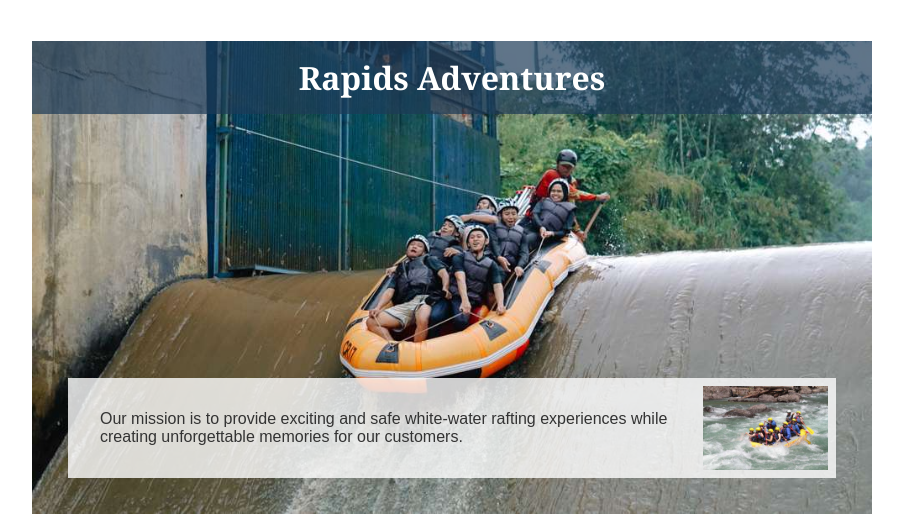
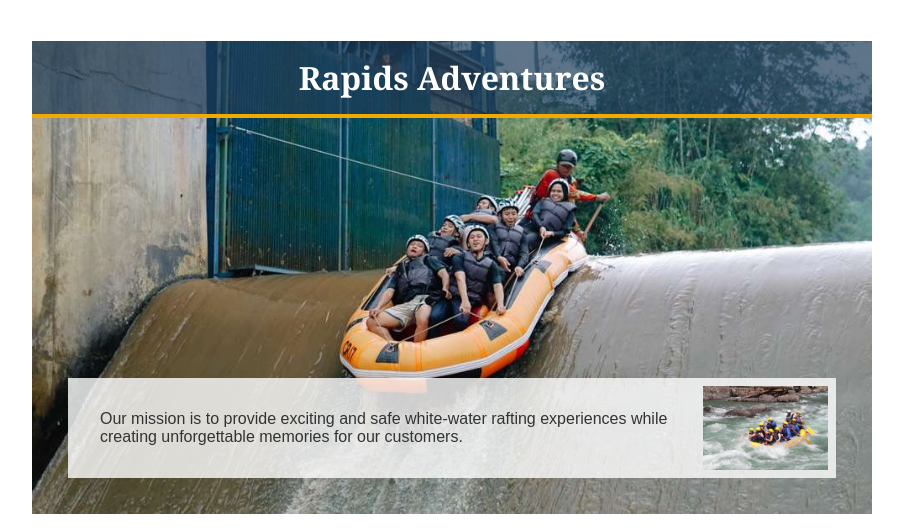
Before and after one commit to chimwazagrey/wdd130, a plain HTML site: page wwr/about.html in a window 1280 px wide. Shown: the part 219-750 px from the top of the page, without its empty margins (188-1091 px from the left). Drawn offline with Linux system fonts and the light colour scheme.

Commit message:
Use accent color variable in hero heading

```diff
--- a/wwr/styles/rafting.css
+++ b/wwr/styles/rafting.css
@@ -72,6 +72,7 @@ article {
     background-color: rgb(29 59 87/ 0.7);
     color: white;
     color: var(--secondary-color);
+    border-bottom: 4px solid var(--accent-color);
 }
 
 .hero article {
```
